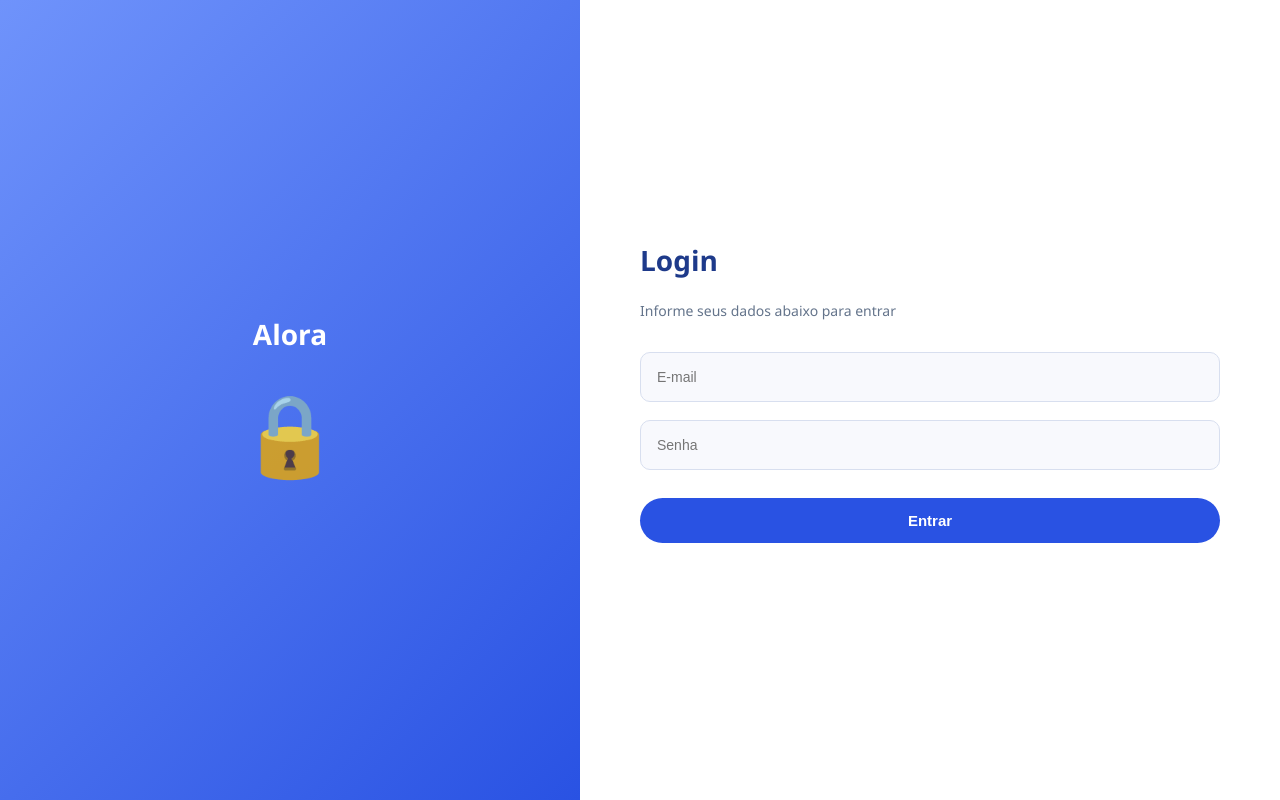
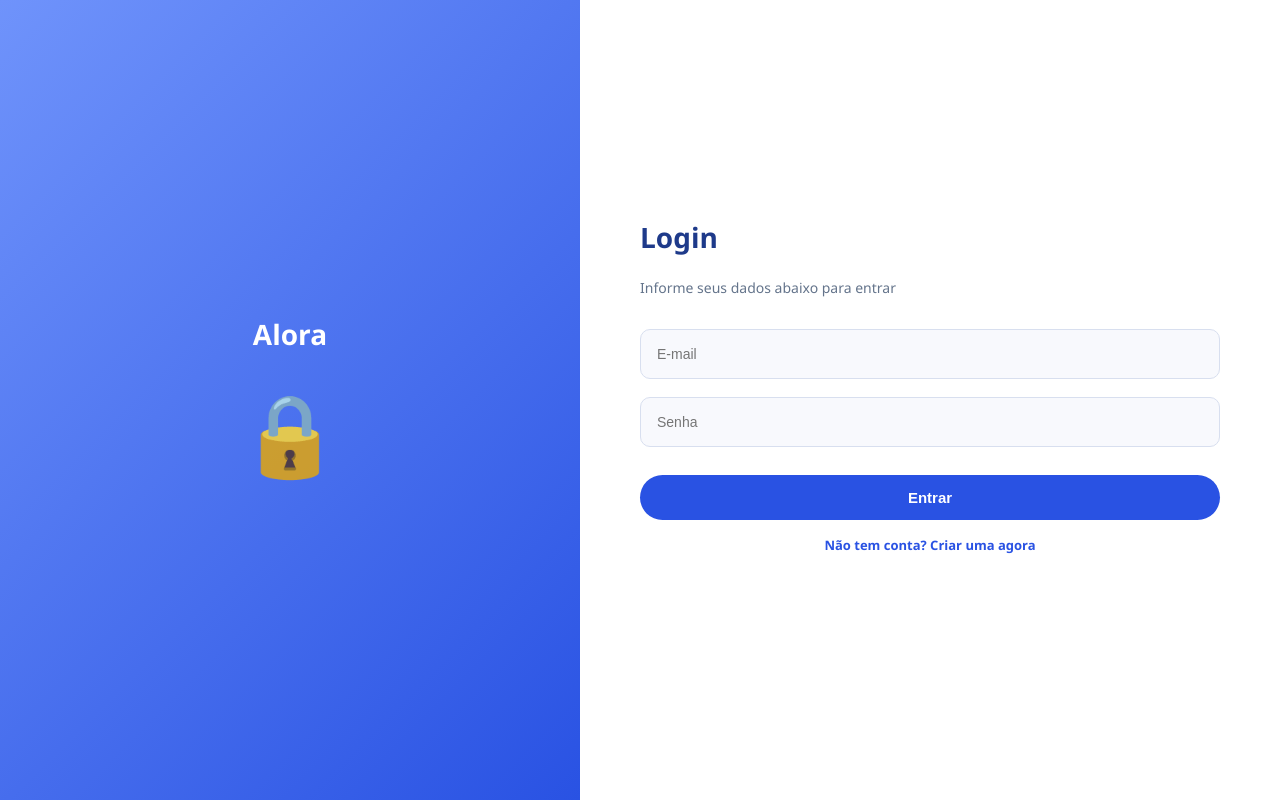
Before and after one commit to anoonxxz/alora-site, a website: page login.html in a window 1280 px wide. Drawn offline with nearby package versions, Linux system fonts and the light colour scheme.

Commit message:
Corrigindo erros no login, home e css.

```diff
--- a/estilo.css
+++ b/estilo.css
@@ -479,3 +479,19 @@ button:hover {
     padding: 32px 24px;
   }
 }
+
+.link-secundario {
+  text-align: center;
+  font-size: 13px;
+  margin-top: 16px;
+}
+
+.link-secundario a {
+  color: #2952e3;
+  font-weight: 600;
+  text-decoration: none;
+}
+
+.link-secundario a:hover {
+  text-decoration: underline;
+}
--- a/login.html
+++ b/login.html
@@ -23,6 +23,7 @@
         <input type="password" id="senha" placeholder="Senha" required>
         <button type="submit">Entrar</button>
       </form>
+      <p class="link-secundario"><a href="cadastro-usuario.html">Não tem conta? Criar uma agora</a></p>
 
       <p id="mensagemLogin"></p>
     </div>
```
Also changed, not shown: home.html (+21 -0 lines).
